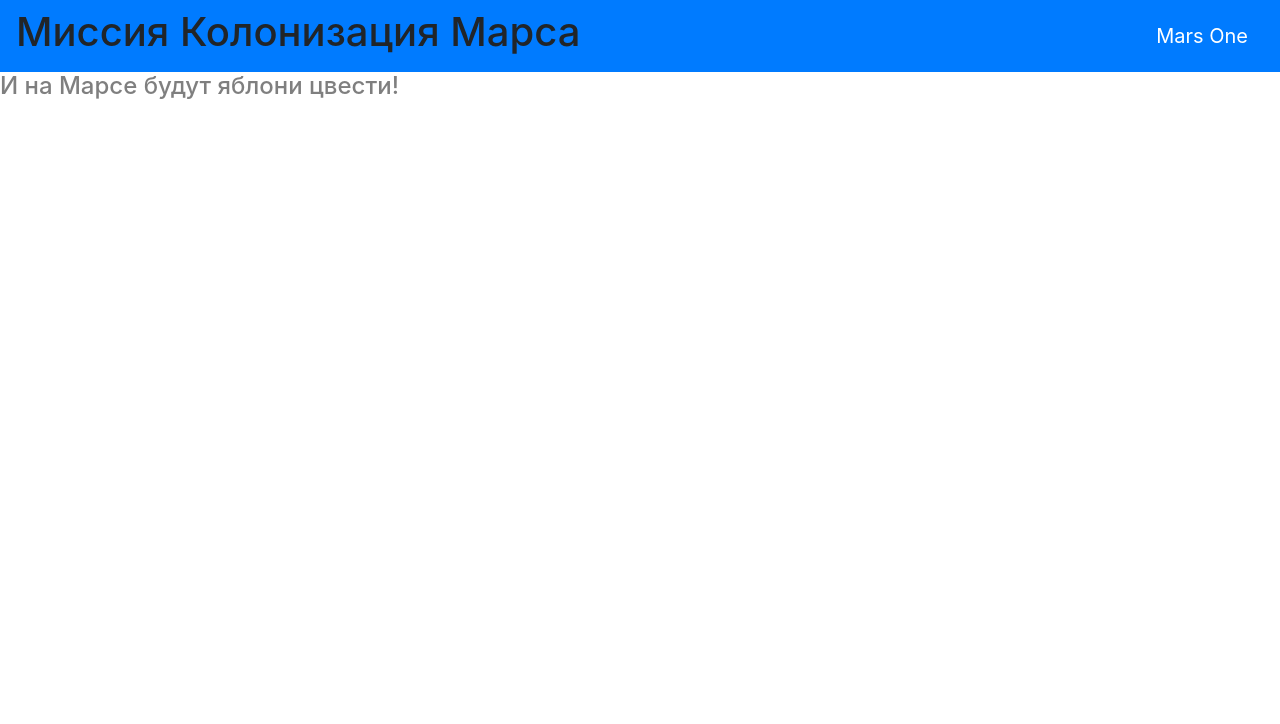
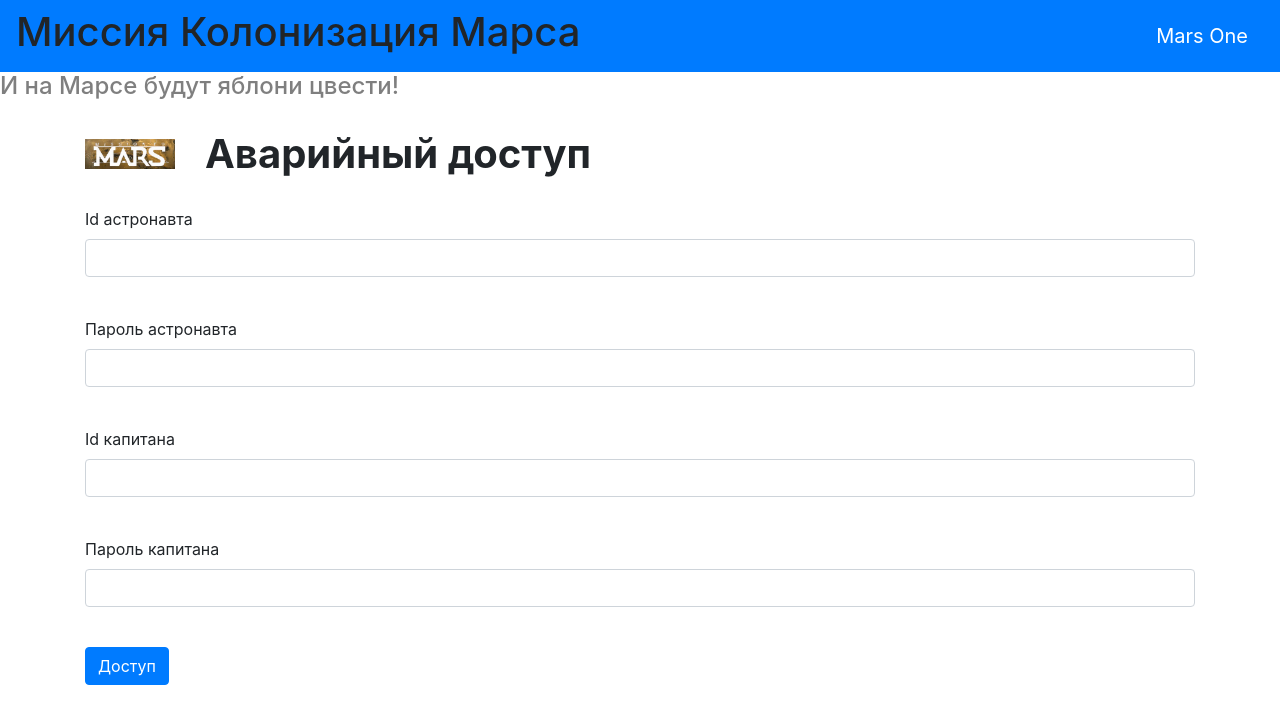
Before and after one commit to Vanechka-777/mars, a Flask app: page /login in a window 1280 px wide. Shown: the top 724 px of the page. Run offline with Flask 3, Linux system fonts and the light colour scheme; some libraries are stand-ins or nearby versions.

Commit message:
фласк 2 последняя классная

```diff
--- /dev/null
+++ b/forms.py
@@ -0,0 +1,11 @@
+from flask_wtf import FlaskForm
+from wtforms import StringField, PasswordField, SubmitField
+from wtforms.validators import DataRequired
+
+
+class LoginForm(FlaskForm):
+    astronaut_id = StringField('Id астронавта', validators=[DataRequired()])
+    astronaut_password = PasswordField('Пароль астронавта', validators=[DataRequired()])
+    captain_id = StringField('Id капитана', validators=[DataRequired()])
+    captain_token = PasswordField('Пароль капитана', validators=[DataRequired()])
+    submit = SubmitField('Доступ')
--- a/main.py
+++ b/main.py
@@ -1,4 +1,5 @@
 from flask import Flask, render_template, url_for
+from forms import LoginForm
 
 
 app = Flask(__name__)
@@ -41,6 +42,14 @@ def auto_answer():
     return render_template('auto_answer.html', **context)
 
 
+@app.route('/login', methods=['GET', 'POST'])
+def login():
+    form = LoginForm()
+    if form.validate_on_submit():
+        return redirect('/success')
+    return render_template('login.html', title='Аварийный доступ', form=form)
+
+
 @app.route('/distribution')
 def distribution():
     astronauts = [
--- a/static/css/style.css
+++ b/static/css/style.css
@@ -4,3 +4,13 @@
 .answer
 {padding-left: 60px;
 color: rgba(255, 155, 0, 1)}
+.login {
+    font-weight: bold;
+    font-size: 2.5em;
+    padding-left: 120px;
+    background-image: url('/static/img/MARS-2-7.png');
+    background-repeat: no-repeat;
+    background-position: left center;
+    background-size: 90px;
+    line-height: 90px;
+}
--- a/templates/base.html
+++ b/templates/base.html
@@ -7,16 +7,17 @@
           href="https://stackpath.bootstrapcdn.com/bootstrap/4.4.1/css/bootstrap.min.css"
           integrity="sha384-Vkoo8x4CGsO3+Hhxv8T/Q5PaXtkKtu6ug5TOeNV6gBiFeWPGFN9MuhOf23Q9Ifjh"
           crossorigin="anonymous">
-    <link rel="stylesheet"  href="{{ url_for('static', filename='css/style.css') }}" />
+    <link rel="stylesheet" href="{{ url_for('static', filename='css/style.css') }}" />
     <title>{{title}}</title>
 </head>
 <body>
-<header>
+<header style="position: relative;">
+
     <nav class="navbar navbar-dark bg-primary">
         <h1>Миссия Колонизация Марса</h1>
-        <a class="navbar-brand " href="#">Mars One</a>
+        <a class="navbar-brand" href="#">Mars One</a>
     </nav>
-     <h4 class="text-black-50">И на Марсе будут яблони цвести!</h4>
+    <h4 class="text-black-50">И на Марсе будут яблони цвести!</h4>
 </header>
 <main role="main" class="container">
     {% block content %}{% endblock %}
--- /dev/null
+++ b/templates/login.html
@@ -0,0 +1,46 @@
+{% extends "base.html" %}
+
+{% block content %}
+<h1 class="login">Аварийный доступ</h1>
+
+<form action="" method="post" novalidate>
+    {{ form.hidden_tag() }}
+    <p>
+        {{ form.astronaut_id.label }}<br>
+        {{ form.astronaut_id(class="form-control") }}<br>
+        {% for error in form.astronaut_id.errors %}
+    <div class="alert alert-danger" role="alert">
+        {{ error }}
+    </div>
+    {% endfor %}
+    </p>
+    <p>
+        {{ form.astronaut_password.label }}<br>
+        {{ form.astronaut_password(class="form-control", type="password") }}<br>
+        {% for error in form.astronaut_password.errors %}
+    <div class="alert alert-danger" role="alert">
+        {{ error }}
+    </div>
+    {% endfor %}
+    </p>
+    <p>
+        {{ form.captain_id.label }}<br>
+        {{ form.captain_id(class="form-control") }}<br>
+        {% for error in form.captain_id.errors %}
+    <div class="alert alert-danger" role="alert">
+        {{ error }}
+    </div>
+    {% endfor %}
+    </p>
+    <p>
+        {{ form.captain_token.label }}<br>
+        {{ form.captain_token(class="form-control", type="password") }}<br>
+        {% for error in form.captain_token.errors %}
+    <div class="alert alert-danger" role="alert">
+        {{ error }}
+    </div>
+    {% endfor %}
+    </p>
+    <p>{{ form.submit(type="submit", class="btn btn-primary") }}</p>
+</form>
+{% endblock %}
```
Also changed, not shown: static/img/MARS-2-7.png (added).
